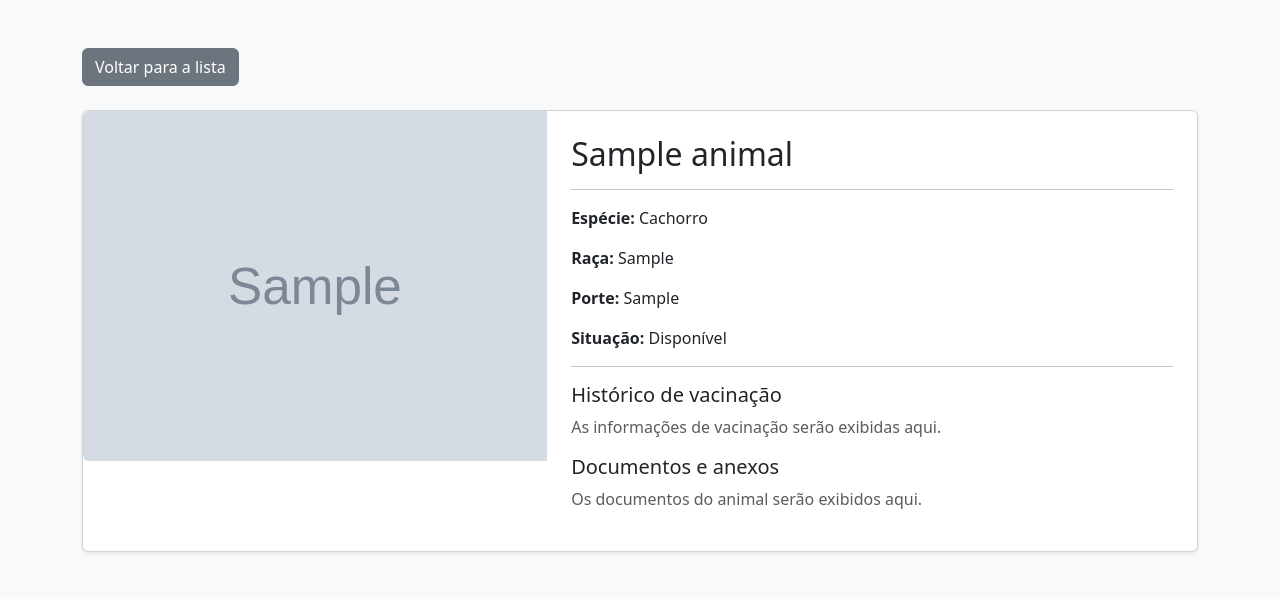
After one commit to AdrianEstevarengo/sistema-ong-animais, a Django app: page /animais/1/ in a window 1280 px wide. The commit adds this page. Shown: the top 599 px of the page. Run offline with Django 5.2, Linux system fonts and the light colour scheme; tables that the repository leaves empty hold one stand-in row (values such as "Sample post"); grey boxes marked "Sample" are stand-in pictures.

Commit message:
feat: adiciona pagina de detalhes dos animais

```diff
--- /dev/null
+++ b/animais/templates/animais/detalhe.html
@@ -0,0 +1,69 @@
+
+<!DOCTYPE html>
+<html lang="pt-br">
+<head>
+    <meta charset="UTF-8">
+    <meta name="viewport" content="width=device-width, initial-scale=1.0">
+    <title>{{ animal.nome }} - ONG de Animais</title>
+
+    <link href="https://cdn.jsdelivr.net/npm/bootstrap@5.3.3/dist/css/bootstrap.min.css" rel="stylesheet">
+</head>
+
+<body class="bg-light">
+
+<div class="container py-5">
+
+    <a href="{% url 'lista_animais' %}" class="btn btn-secondary mb-4">
+        Voltar para a lista
+    </a>
+
+    <div class="card shadow-sm">
+        <div class="row g-0">
+
+            <div class="col-md-5">
+                {% if animal.foto %}
+                    <img src="{{ animal.foto.url }}"
+                         class="img-fluid rounded-start w-100"
+                         style="height: 350px; object-fit: cover;"
+                         alt="{{ animal.nome }}">
+                {% else %}
+                    <div class="p-5 text-center">
+                        Sem foto disponível
+                    </div>
+                {% endif %}
+            </div>
+
+            <div class="col-md-7">
+                <div class="card-body p-4">
+
+                    <h2 class="card-title">{{ animal.nome }}</h2>
+
+                    <hr>
+
+                    <p><strong>Espécie:</strong> {{ animal.especie }}</p>
+                    <p><strong>Raça:</strong> {{ animal.raca }}</p>
+                    <p><strong>Porte:</strong> {{ animal.porte }}</p>
+                    <p><strong>Situação:</strong> {{ animal.status }}</p>
+
+                    <hr>
+
+                    <h5>Histórico de vacinação</h5>
+                    <p class="text-muted">
+                        As informações de vacinação serão exibidas aqui.
+                    </p>
+
+                    <h5>Documentos e anexos</h5>
+                    <p class="text-muted">
+                        Os documentos do animal serão exibidos aqui.
+                    </p>
+
+                </div>
+            </div>
+
+        </div>
+    </div>
+
+</div>
+
+</body>
+</html>
--- a/animais/urls.py
+++ b/animais/urls.py
@@ -1,6 +1,8 @@
+
 from django.urls import path
 from . import views
 
 urlpatterns = [
     path('', views.lista_animais, name='lista_animais'),
+    path('<int:animal_id>/', views.detalhe_animal, name='detalhe_animal'),
 ]
--- a/animais/views.py
+++ b/animais/views.py
@@ -1,4 +1,5 @@
-from django.shortcuts import render
+
+from django.shortcuts import render, get_object_or_404
 from .models import Animal
 
 
@@ -21,3 +22,11 @@ def lista_animais(request):
     return render(request, 'animais/lista.html', {
         'animais': animais
     })
+
+
+def detalhe_animal(request, animal_id):
+    animal = get_object_or_404(Animal, id=animal_id)
+
+    return render(request, 'animais/detalhe.html', {
+        'animal': animal
+    })
```
Also changed, not shown: animais/templates/animais/lista.html (+16 -4 lines).
